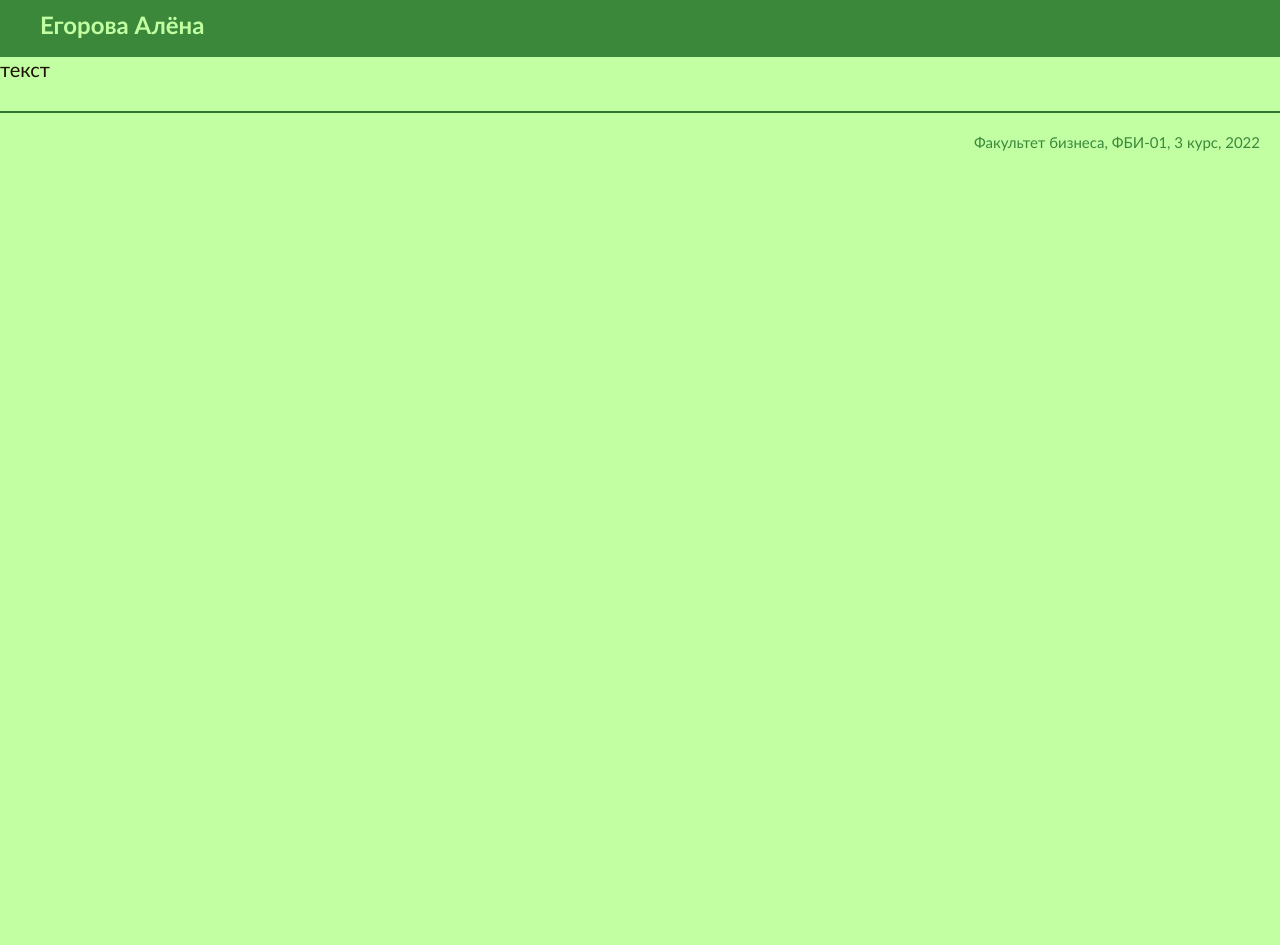
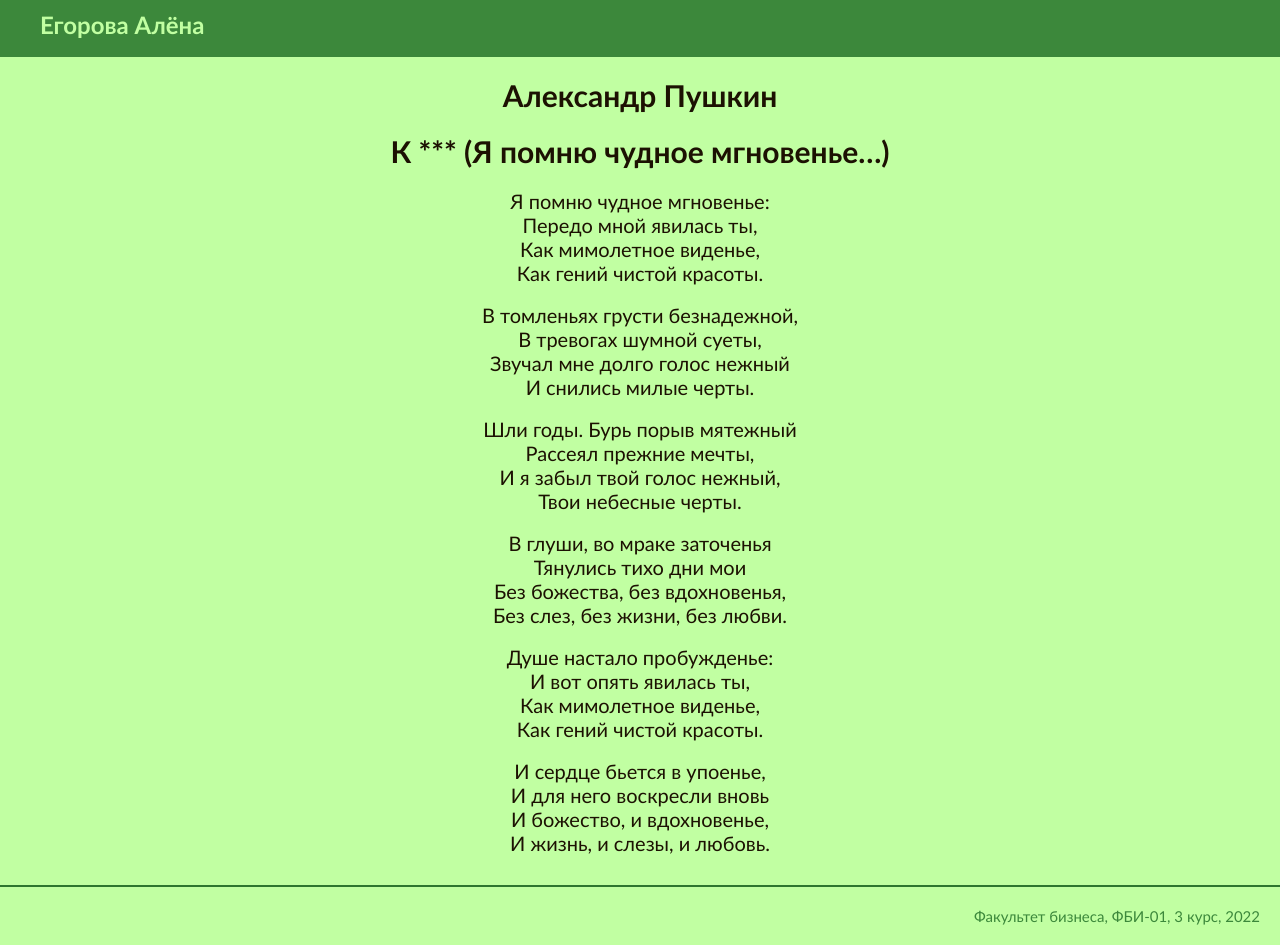
Before and after one commit to alenaegorovaa/web-programming-labs-Egorova, a plain HTML site: page lab4.html in a window 1280 px wide. Before the commit the page ends 800 px from the top, so only its background shows below. Drawn offline with Linux system fonts and the light colour scheme.

Commit message:
Пушкин. Я помню чудное мгновенье

```diff
--- a/lab4.html
+++ b/lab4.html
@@ -28,6 +28,15 @@
                 text-align: right;
                 font-size: 15px;
             }
+            h1 {
+                font-size: 30px;
+                text-align: center;
+            }
+            p {
+                width: 450px;
+                margin: 18px auto;
+                text-align:center;
+            }
         </style>
     </head>
     <body>
@@ -35,7 +44,51 @@
             Егорова Алёна
         </div>
         <div class="content">
-            текст
+            <h1>Александр Пушкин</h1>
+
+            <h1>К *** (Я помню чудное мгновенье…)</h1>
+
+            <p>
+                Я помню чудное мгновенье:<br>
+                Передо мной явилась ты,<br>
+                Как мимолетное виденье,<br>
+                Как гений чистой красоты.
+            </p>
+
+            <p>
+                В томленьях грусти безнадежной,<br>
+                В тревогах шумной суеты,<br>
+                Звучал мне долго голос нежный<br>
+                И снились милые черты.
+            </p>
+
+            <p>
+                Шли годы. Бурь порыв мятежный<br>
+                Рассеял прежние мечты,<br>
+                И я забыл твой голос нежный,<br>
+                Твои небесные черты.
+            </p>
+
+            <p>
+                В глуши, во мраке заточенья<br>
+                Тянулись тихо дни мои<br>
+                Без божества, без вдохновенья,<br>
+                Без слез, без жизни, без любви.
+            </p>
+
+            <p>
+                Душе настало пробужденье:<br>
+                И вот опять явилась ты,<br>
+                Как мимолетное виденье,<br>
+                Как гений чистой красоты.
+            </p>
+
+            <p>
+                И сердце бьется в упоенье,<br>
+                И для него воскресли вновь<br>
+                И божество, и вдохновенье,<br>
+                И жизнь, и слезы, и любовь.
+            </p>
         </div>
         <div class="footer">
             Факультет бизнеса, ФБИ-01, 3 курс, 2022
```
